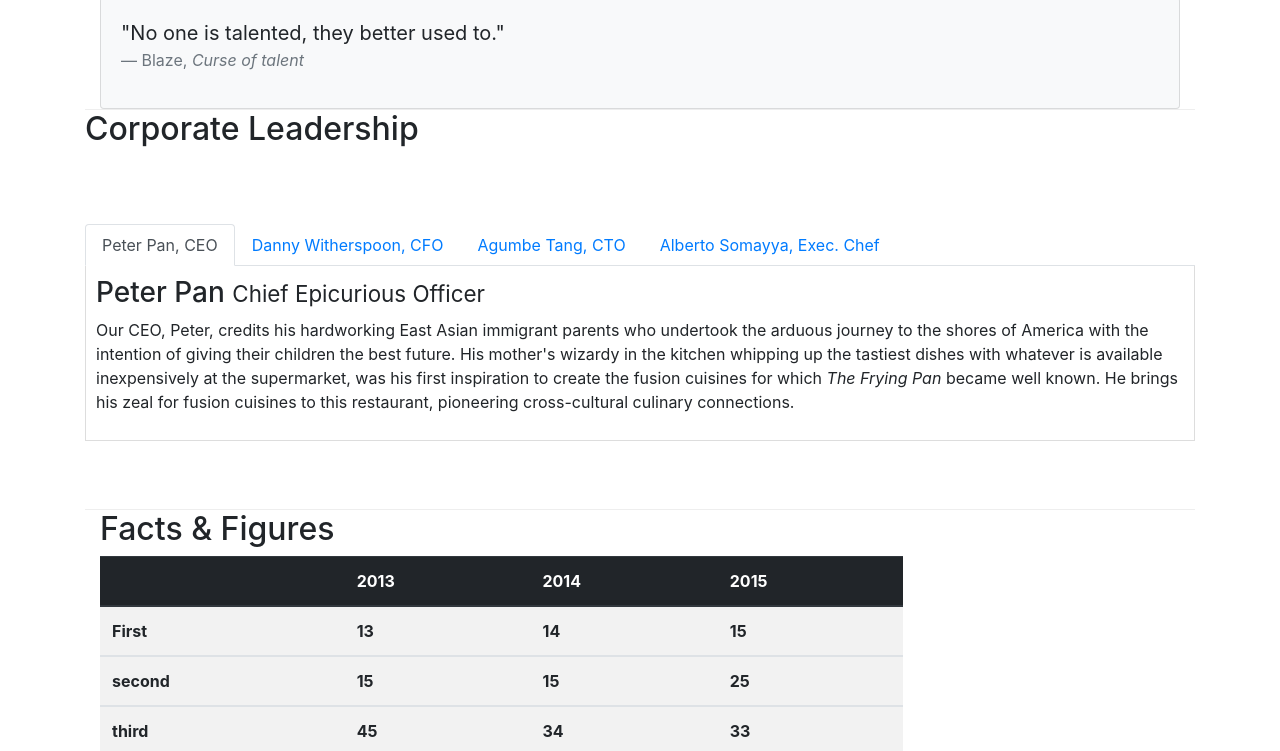
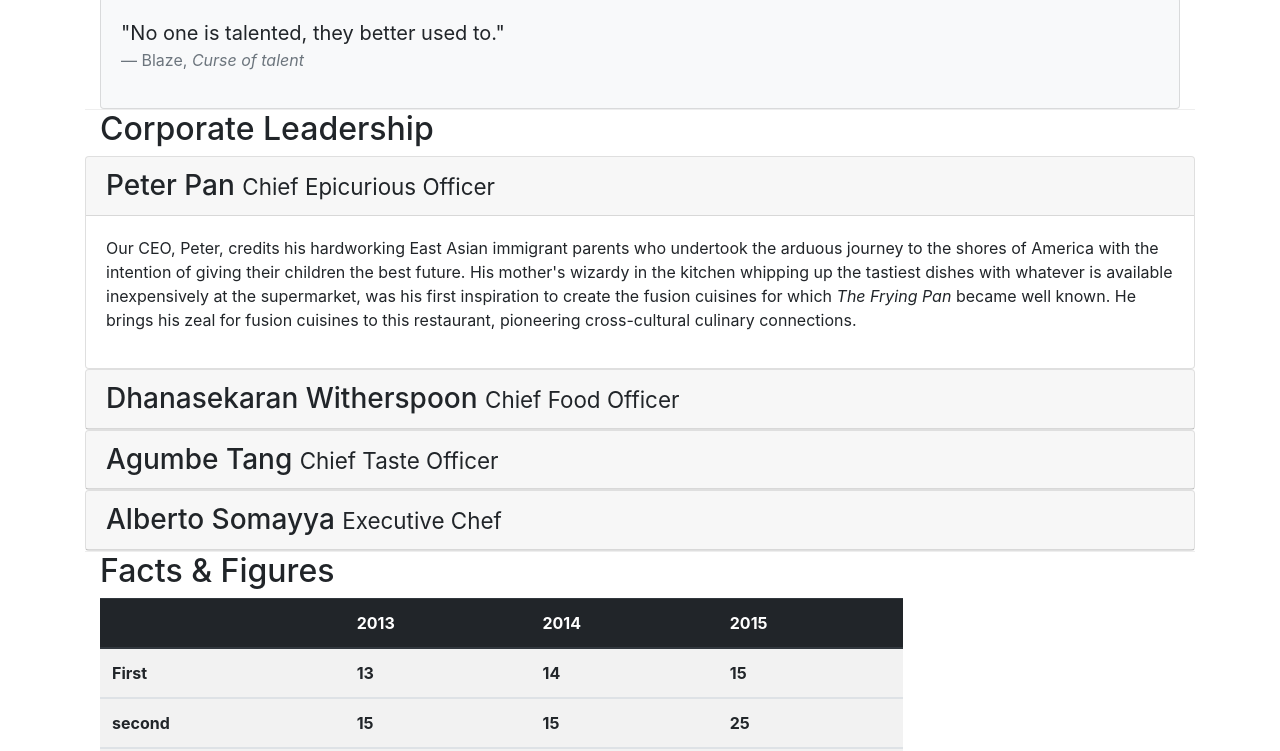
Before and after one commit to selva2242/Hotel_website, a website: page aboutus.html in a window 1280 px wide. Shown: the part 741-1492 px from the top of the page. Drawn offline with nearby package versions, Linux system fonts and the light colour scheme.

Commit message:
revealing-collapse

```diff
--- a/aboutus.html
+++ b/aboutus.html
@@ -106,60 +106,72 @@
 
         <div class>
             <div class= "row  row-content">
-                <h2>Corporate Leadership</h2>
+                <div class="col-md-12">
+                <h2 >Corporate Leadership</h2>
+                </div>
                 <div>
-                <ul class="nav nav-tabs">
-                    <li class="nav-item">
-                      <a class="nav-link active" href="#peter"
-                        role="tab" data-toggle="tab">Peter Pan, CEO</a>
-                    </li>
-                    <li class="nav-item">
-                      <a class="nav-link" href="#danny" role="tab"
-                        data-toggle="tab">Danny Witherspoon, CFO</a>
-                    </li>
-                    <li class="nav-item">
-                      <a class="nav-link" href="#agumbe"role="tab"
-                        data-toggle="tab">Agumbe Tang, CTO</a>
-                    </li>
-                    <li class="nav-item">
-                      <a class="nav-link" href="#alberto" role="tab"
-                        data-toggle="tab">Alberto Somayya, Exec. Chef</a>
-                    </li>
-                </ul>
-                <div class = "tab-content">
 
-                <div role="tabpanel" class="tab-pane fade show active" id="peter">
-                <h3>Peter Pan <small>Chief Epicurious Officer</small></h3>
-                <div class = "d-none d-sm-block">
-                <p>Our CEO, Peter, credits his hardworking East Asian immigrant parents who undertook the arduous journey to the shores of America with the intention of giving their children the best future. His mother's wizardy in the kitchen whipping up the tastiest dishes with whatever is available inexpensively at the supermarket, was his first inspiration to create the fusion cuisines for which <em>The Frying Pan</em> became well known. He brings his zeal for fusion cuisines to this restaurant, pioneering cross-cultural culinary connections.</p>
+
+                <div id="accordian">
+                        <div class="card">
+                                <div class="card-header" role="tab" id="peterhead">
+                                <h3 class="mb-0">
+                                    <a data-toggle="collapse" data-target="#peter">
+                                    Peter Pan <small>Chief Epicurious Officer</small>
+                                    </a>
+                                </h3>
+                                </div>
+                                <div class="collapse show" id="peter" data-parent="#accordion">
+                                    <div class="card-body">
+                                        <p class="d-none d-sm-block">Our CEO, Peter, credits his hardworking East Asian immigrant parents who undertook the arduous journey to the shores of America with the intention of giving their children the best future. His mother's wizardy in the kitchen whipping up the tastiest dishes with whatever is available inexpensively at the supermarket, was his first inspiration to create the fusion cuisines for which <em>The Frying Pan</em> became well known. He brings his zeal for fusion cuisines to this restaurant, pioneering cross-cultural culinary connections.</p>
+                                    </div>
                                 </div>
                             </div>
 
-                <div role="tabpanel" class="tab-pane fade " id="danny">
-
-                <h3>Dhanasekaran Witherspoon <small>Chief Food Officer</small></h3>
-                <div class = "d-none d-sm-block">
-
-                <p>Our CFO, Danny, as he is affectionately referred to by his colleagues, comes from a long established family tradition in farming and produce. His experiences growing up on a farm in the Australian outback gave him great appreciation for varieties of food sources. As he puts it in his own words, <em>Everything that runs, wins, and everything that stays, pays!</em></p>
+                            <div class="card">
+                                    <div class="card-header" role="tab" id="dannyhead">
+                                    <h3 class="mb-0">
+                                        <a class="collapsed" data-toggle="collapse" data-target="#danny">
+                                        Dhanasekaran Witherspoon <small>Chief Food Officer</small>
+                                        </a>
+                                    </h3>
+                                </div>
+                                <div class="collapse" id="danny" data-parent="#accordion">
+                                    <div class="card-body">
+                                        <p class="d-none d-sm-block">Our CFO, Danny, as he is affectionately referred to by his colleagues, comes from a long established family tradition in farming and produce. His experiences growing up on a farm in the Australian outback gave him great appreciation for varieties of food sources. As he puts it in his own words, <em>Everything that runs, wins, and everything that stays, pays!</em></p>
+                                    </em>
                                     </div>
                                 </div>
-
-
-                <div role="tabpanel" class="tab-pane fade " id="adumbe">
-
-                <h3>Agumbe Tang <small>Chief Taste Officer</small></h3>
-                <div class = "d-none d-sm-block justify-content-center">
-                <p>Blessed with the most discerning gustatory sense, Agumbe, our CTO, personally ensures that every dish that we serve meets his exacting tastes. Our chefs dread the tongue lashing that ensues if their dish does not meet his exacting standards. He lives by his motto, <em>You click only if you survive my lick.</em></p>
+                            </div>
+                            <div class="card">
+                                    <div class="card-header" role="tab" id="agumbehead">
+                                    <h3 class="mb-0">
+                                        <a class="collapsed" data-toggle="collapse" data-target="#agumbe">
+                                        Agumbe Tang <small>Chief Taste Officer</small>
+                                        </a>
+                                    </h3>
+                                </div>
+                                <div class="collapse" id="agumbe" data-parent="#accordion">
+                                    <div class="card-body">
+                                        <p class="d-none d-sm-block">Blessed with the most discerning gustatory sense, Agumbe, our CTO, personally ensures that every dish that we serve meets his exacting tastes. Our chefs dread the tongue lashing that ensues if their dish does not meet his exacting standards. He lives by his motto, <em>You click only if you survive my lick.</em></p>
                                     </div>
                                 </div>
-
-                <div role="tabpanel" class="tab-pane fade " id="alberto">
-                <h3>Alberto Somayya <small>Executive Chef</small></h3>
-                <div class = "d-none d-sm-block">
-                <p>Award winning three-star Michelin chef with wide International experience having worked closely with whos-who in the culinary world, he specializes in creating mouthwatering Indo-Italian fusion experiences. He says, <em>Put together the cuisines from the two craziest cultures, and you get a winning hit! Amma Mia!</em></p>
+                            </div>
+                            <div class="card">
+                                    <div class="card-header" role="tab" id="albertohead">
+                                    <h3 class="mb-0">
+                                        <a class="collapsed" data-toggle="collapse" data-target="#alberto">
+                                        Alberto Somayya <small>Executive Chef</small>
+                                        </a>
+                                    </h3>
+                                </div>
+                                <div class="collapse" id="alberto" data-parent="#accordion">
+                                    <div class="card-body">
+                                        <p class="d-none d-sm-block">Award winning three-star Michelin chef with wide International experience having worked closely with whos-who in the culinary world, he specializes in creating mouthwatering Indo-Italian fusion experiences. He says, <em>Put together the cuisines from the two craziest cultures, and you get a winning hit! Amma Mia!</em></p>
+                                    </em>
                                     </div>
                                 </div>
-
+                            </div>
             </div>
                 </div>
         </div>
```
Also changed, not shown: index.html (+3 -1 lines). Lines whose indentation alone changed are shown as unchanged.
